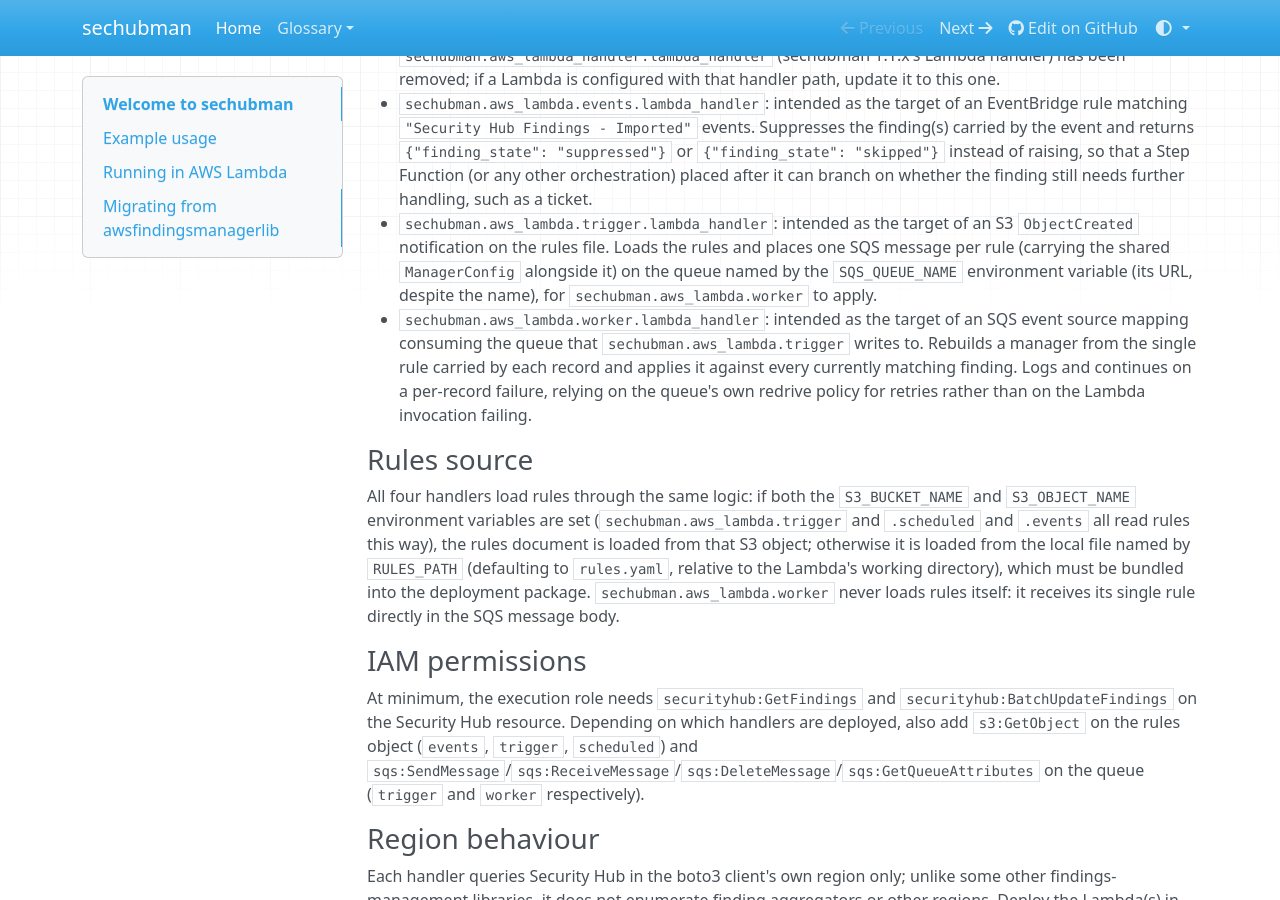
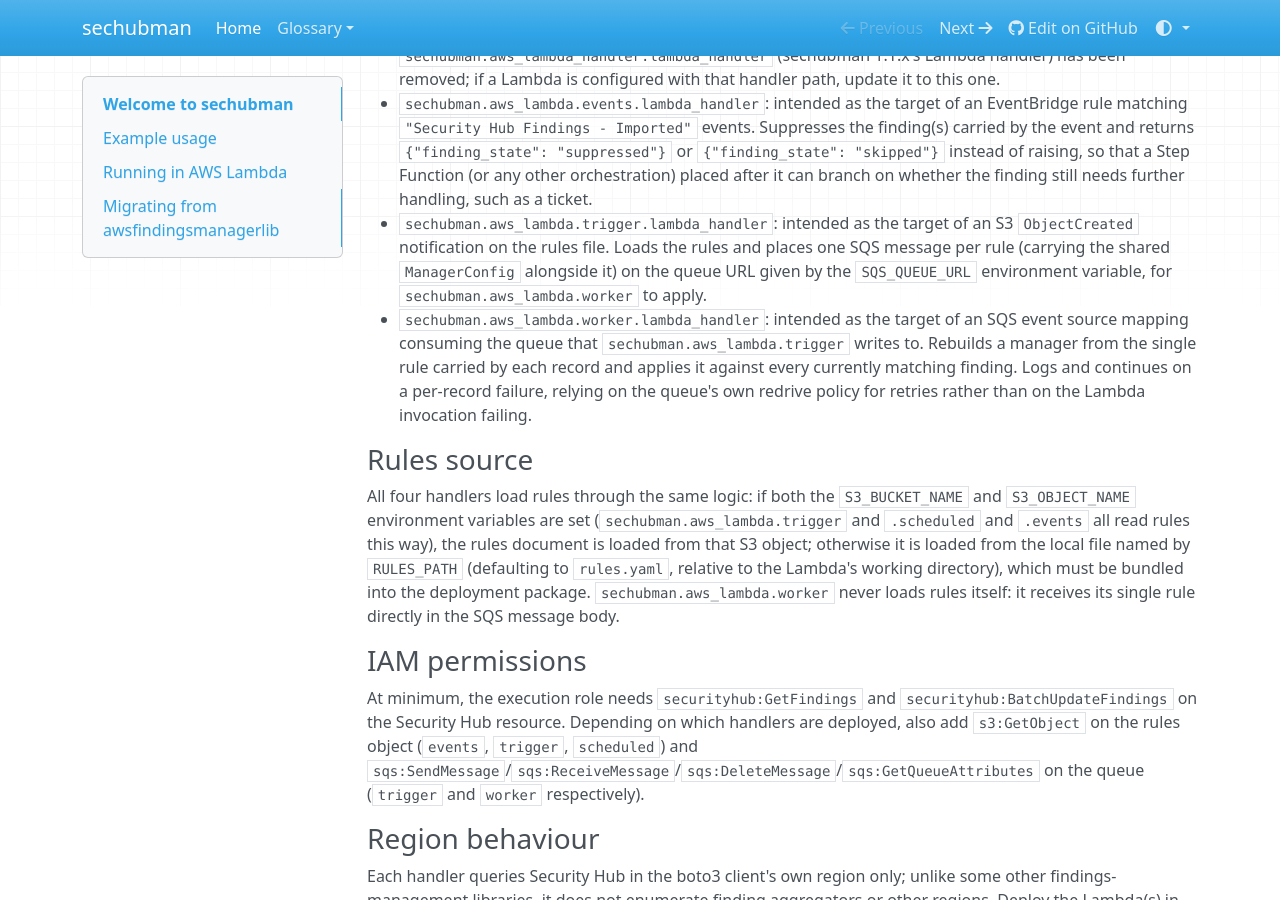
Before and after one commit to carlovoSBP/sechubman, an MkDocs documentation site: the page built from docs/index.md, in a window 1280 px wide and 900 px high, scrolled down 2896 px. Built offline with MkDocs 1.6.1, drawn with Linux system fonts in a browser that asks for light colours; nearby versions of some CDN libraries.

Commit message:
fix!: rename SQS_QUEUE_NAME to SQS_QUEUE_URL
BREAKING CHANGE: the trigger Lambda now reads the destination queue
from SQS_QUEUE_URL instead of SQS_QUEUE_NAME. The value was already a
queue URL (not a name) since an earlier fix on the Terraform side
pointed it at the queue's .url attribute; the env var's name was just
misleading. Renaming it while this integration is already shipping a
breaking release, rather than carrying a confusing name indefinitely.
Matched by a corresponding rename in
terraform-aws-mcaf-securityhub-findings-manager's environment block.

Co-Authored-By: Claude Sonnet 5 <noreply@anthropic.com>

```diff
--- a/docs/index.md
+++ b/docs/index.md
@@ -161,8 +161,8 @@ Installing the `lambda` extra (`sechubman[lambda]`, pulling in `aws-lambda-power
   whether the finding still needs further handling, such as a ticket.
 - `sechubman.aws_lambda.trigger.lambda_handler`: intended as the target of an S3 `ObjectCreated`
   notification on the rules file. Loads the rules and places one SQS message per rule (carrying
-  the shared `ManagerConfig` alongside it) on the queue named by the `SQS_QUEUE_NAME` environment
-  variable (its URL, despite the name), for `sechubman.aws_lambda.worker` to apply.
+  the shared `ManagerConfig` alongside it) on the queue URL given by the `SQS_QUEUE_URL`
+  environment variable, for `sechubman.aws_lambda.worker` to apply.
 - `sechubman.aws_lambda.worker.lambda_handler`: intended as the target of an SQS event source
   mapping consuming the queue that `sechubman.aws_lambda.trigger` writes to. Rebuilds a manager
   from the single rule carried by each record and applies it against every currently matching
```
Also changed, not shown: 2 other files.
